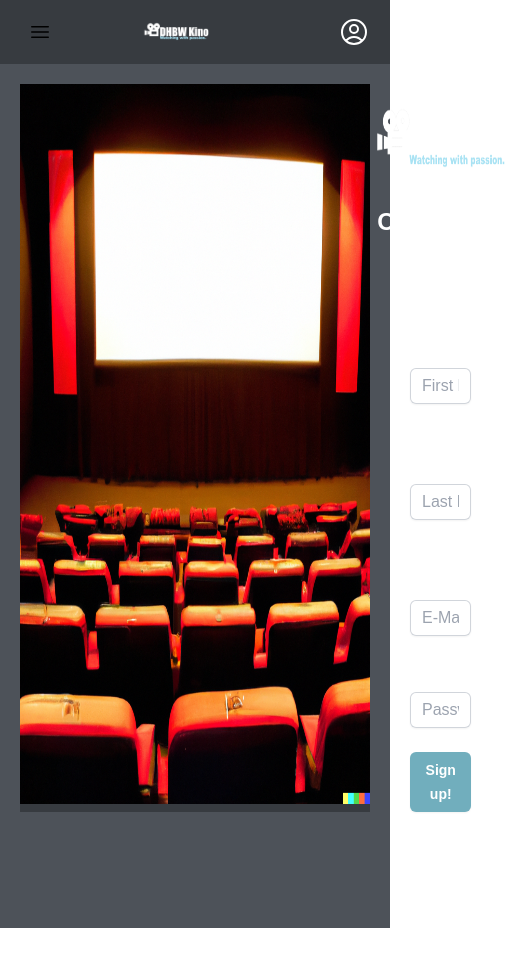
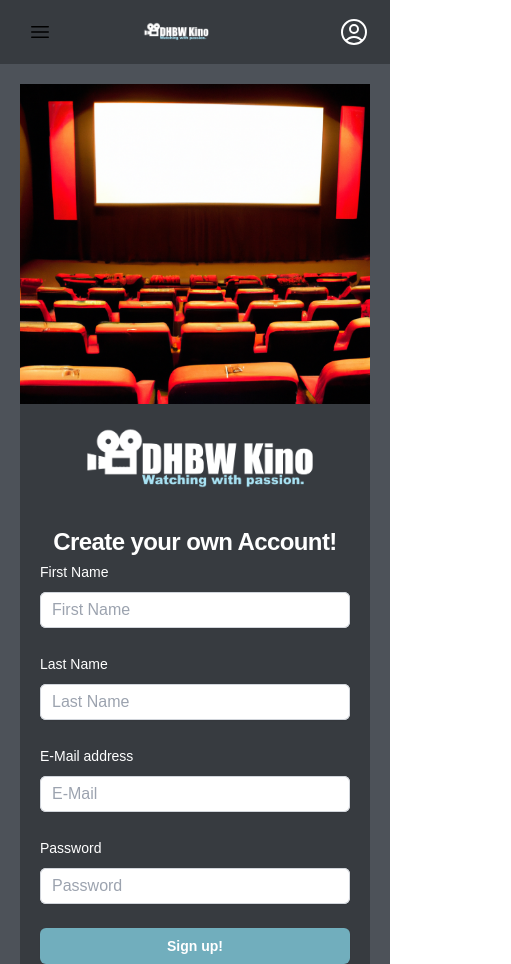
Before and after one commit to rickertmar/KinoticketFrontend, a Next.js app in the folder nextjs-blog/: page /signup in a window 390 px wide. Shown: the whole page, 511 px wide, since content can reach past the window. Before the commit the page ends 928 px from the top, so only its background shows below. Built offline with nearby package versions, Linux system fonts and the light colour scheme.

Commit message:
mad signup responsive

```diff
--- a/nextjs-blog/pages/signup.js
+++ b/nextjs-blog/pages/signup.js
@@ -34,8 +34,8 @@ export default function signup(){
     };
     return(
         <>
-        <div className="bg-primary-30 flex flex-row mt-5">
-            <img src='/CinemaScreen.png' alt="" className="h-[45rem] w-auto"/>
+        <div className="bg-primary-30 flex sm:flex-row  flex-col mt-5">
+                <img src='/CinemaScreen.png' alt="" className="object-cover w-full h-[20rem] sm:w-[20rem] md:w-[25rem] lg:w-[40rem] sm:h-[37rem]"/>
             <div className="flex flex-col w-full">
                 <div className="flex items-center justify-center ">
                     <img className="h-28 w-auto"src="/DHBWKino.png"alt="DHBW Kino Icon"/>
@@ -45,7 +45,7 @@ export default function signup(){
                         Create your own Account!
                       </h2>
                 </div>
-                <div className='mx-10'>
+                <div className='mx-5'>
                     <form className="space-y-6">
                         <div>
                           <label htmlFor="fname" className="block text-sm font-medium leading-6 text-white">
```
